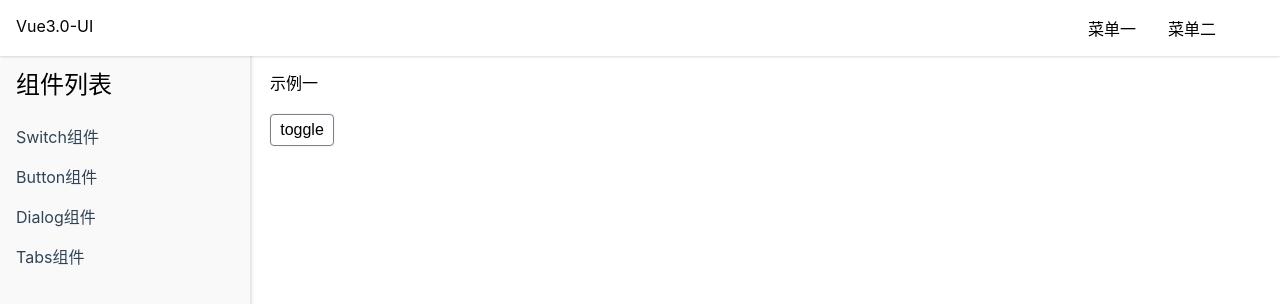
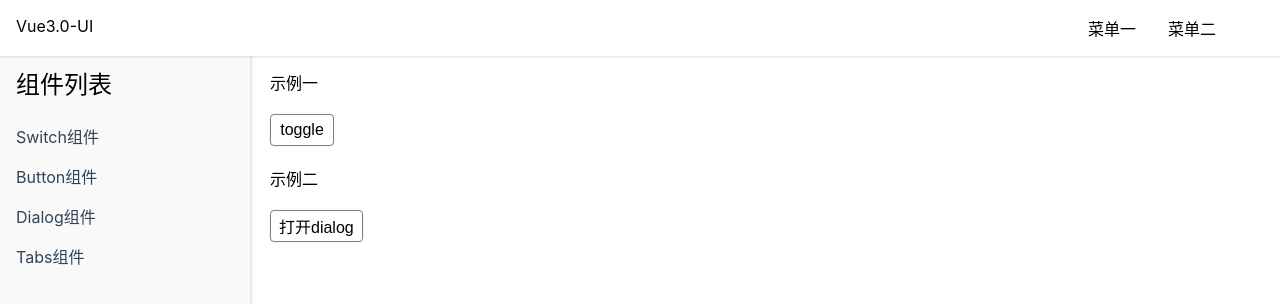
Before and after one commit to 1446450047/Vue3.0-UI, a Vue app: page /#/document/dialog in a window 1280 px wide. Shown: the top 304 px of the page. Built offline with nearby package versions, Linux system fonts and the light colour scheme.

Commit message:
把dialog放到body后面去

```diff
--- a/src/components/DialogDoc.vue
+++ b/src/components/DialogDoc.vue
@@ -13,9 +13,15 @@
         <div>内容22222</div>
       </template>
       <template v-slot:title>
-        <b>标题</b>
+        <strong>标题</strong>
       </template>
     </Dialog>
+    <br>
+    <br>
+
+    <p>示例二</p>
+    <br>
+    <Button>打开dialog</Button>
   </div>
 </template>
 
--- a/src/lib/Dialog.vue
+++ b/src/lib/Dialog.vue
@@ -1,5 +1,6 @@
 <template>
   <template v-if="visible">
+    <Teleport to="body">
       <div class="Vue3-dialog-overlay" @click="clickOverlayToClose"></div>
       <div class="Vue3-dialog-wrapper">
         <div class="Vue3-dialog">
@@ -7,7 +8,7 @@
             <slot name="title"/>
             <span class="Vue3-dialog-close" @click="close"></span></header>
           <main>
-          <slot name="content" />
+            <slot name="content"/>
           </main>
           <footer>
             <Button level="main" @click="ok">确定</Button>
@@ -15,6 +16,7 @@
           </footer>
         </div>
       </div>
+    </Teleport>
   </template>
 </template>
 
```
Lines whose indentation alone changed are shown as unchanged.
